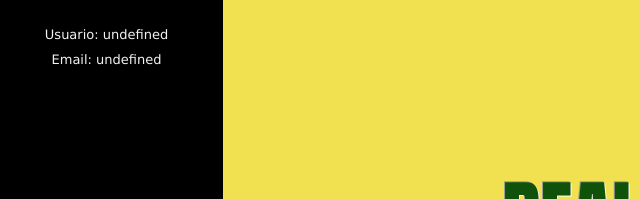
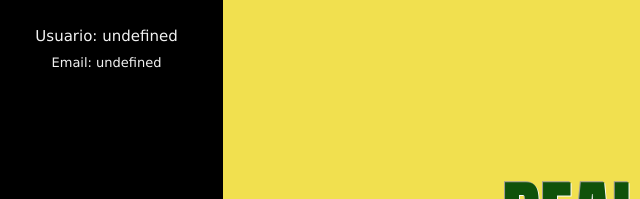
Before and after one commit to guilhermesanttiago/Projeto_Individual-SPTech, a website: page site/public/dashboard.html in a window 1280 px wide. Shown: the part 163-362 px from the top of the page, 0-640 px from the left. Drawn offline with Linux system fonts and the light colour scheme; a web font is replaced by a local one.

Commit message:
Adicionei novas alterações

```diff
--- a/site/public/css/style.css
+++ b/site/public/css/style.css
@@ -1558,7 +1558,7 @@
 .dados1{
     text-align: center;
     margin-right: 10px;
-    font-size: 13px;
+    font-size: 15px;
     padding-bottom: 10px;
     font-family: Verdana, Geneva, Tahoma, sans-serif;
 }
--- a/site/public/dashboard.html
+++ b/site/public/dashboard.html
@@ -8,10 +8,10 @@
 </head>
 <body style="display: flex;">
     <div class="lateral_deshboard">
-        <img src="../public/assets/imagens/user (3).png" alt="" class="imgperfil_dashboard">
+        <img src="assets/imagens/user (3).png" alt="" class="imgperfil_dashboard">
              <div class="dados_usuario">
-            <div class="dados1"><p id="usuario"></p> </div>
-            <div class="dados2"> <p id="usuario_email"></p></div>
+            <div><p id="usuario" class="dados1"></p> </div>
+            <div> <p id="usuario_email" class="dados2"></p></div>
         </div>
 
         <div class="direcao_button">
```
Also changed, not shown: site/public/estatistica.html (+1 -1 lines).
